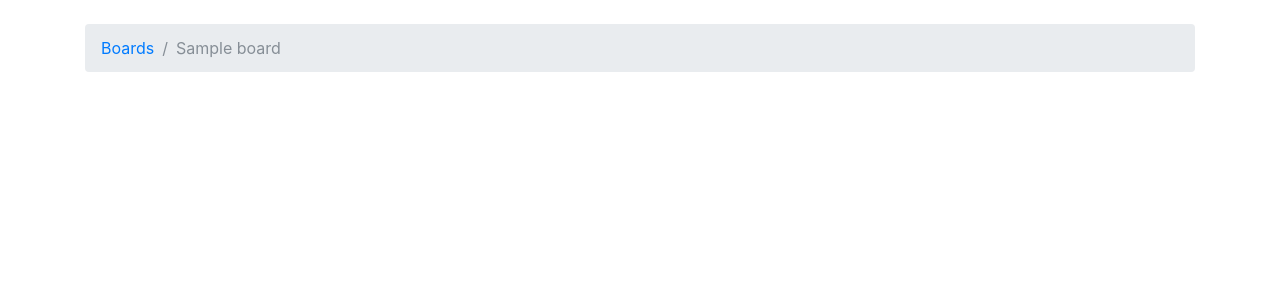
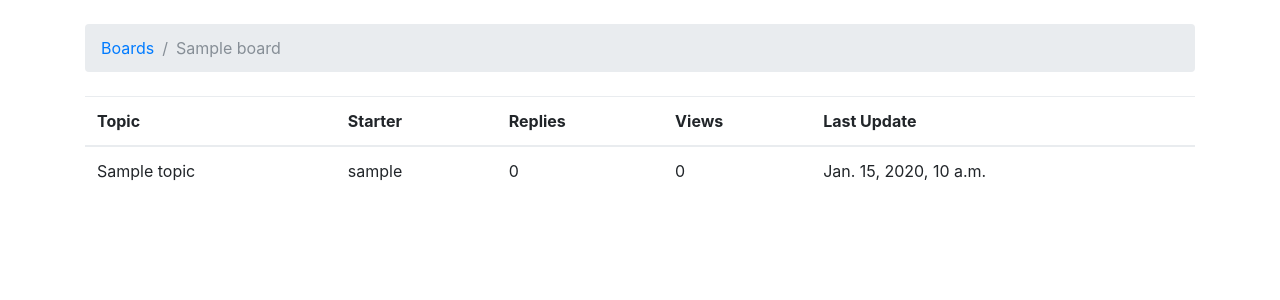
Before and after one commit to paulhzq/dissforum, a Django app: page /boards/1/ in a window 1280 px wide. Shown: the part 56-356 px from the top of the page. Run offline with Django 3.2, Linux system fonts and the light colour scheme; tables that the repository leaves empty hold one stand-in row (values such as "Sample post"); some libraries are stand-ins or nearby versions; some web fonts are replaced.

Commit message:
create form for new topic

```diff
--- a/boards/urls.py
+++ b/boards/urls.py
@@ -1,7 +1,8 @@
 from django.conf.urls import url
-from .views import home, board_topics
+from .views import home, board_topics, new_topic
 
 urlpatterns = [
     url(r'^$', home, name ='home'),
     url(r'boards/(?P<pk>\d+)/$',board_topics, name = 'board_topics'),
+    url(r'boards/(?P<pk>\d+)/new/$', new_topic, name = 'new_topic'),
 ]
--- a/boards/views.py
+++ b/boards/views.py
@@ -1,7 +1,8 @@
-from django.shortcuts import render
+from django.shortcuts import render, get_object_or_404, redirect
 # from django.http import HttpResponse
 from django.http import Http404
-from .models import Board
+from .models import Board, Topic, Post
+from users.models import User
 # Create your views here.
 
 def home(request):
@@ -14,3 +15,28 @@ def board_topics(request, pk):
     except Board.DoesNotExist:
         raise Http404
     return render(request,'topics.html',{'board': board})
+
+def new_topic(request, pk):
+    board = get_object_or_404(Board, pk=pk)
+
+    if request.method == 'POST':
+        subject = request.POST['subject']
+        message = request.POST['message']
+
+        user = User.objects.first()  # TODO: get the currently logged in user
+
+        topic = Topic.objects.create(
+            subject=subject,
+            board=board,
+            starter=user
+        )
+
+        post = Post.objects.create(
+            message=message,
+            topic=topic,
+            created_by=user
+        )
+
+        return redirect('board_topics', pk=board.pk)  # TODO: redirect to the created topic page
+
+    return render(request, 'new_topic.html', {'board': board})
--- a/templates/topics.html
+++ b/templates/topics.html
@@ -10,5 +10,26 @@
 {% endblock %}
 
 {% block content %}
-    <!-- just leaving it empty for now. we will add core here soon. -->
+<table class="table">
+<thead class="thead-inverse">
+  <tr>
+    <th>Topic</th>
+    <th>Starter</th>
+    <th>Replies</th>
+    <th>Views</th>
+    <th>Last Update</th>
+  </tr>
+</thead>
+<tbody>
+  {% for topic in board.topics.all %}
+    <tr>
+      <td>{{ topic.subject }}</td>
+      <td>{{ topic.starter.username }}</td>
+      <td>0</td>
+      <td>0</td>
+      <td>{{ topic.last_updated }}</td>
+    </tr>
+  {% endfor %}
+</tbody>
+</table>
 {% endblock %}
```
Also changed, not shown: boards/tests.py (+24 -0 lines), templates/new_topic.html (added, +24 -0 lines).
